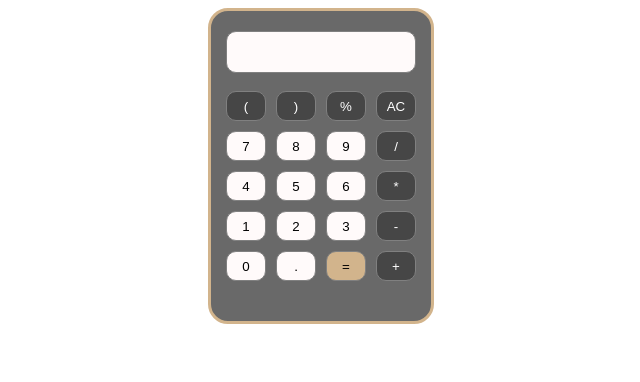
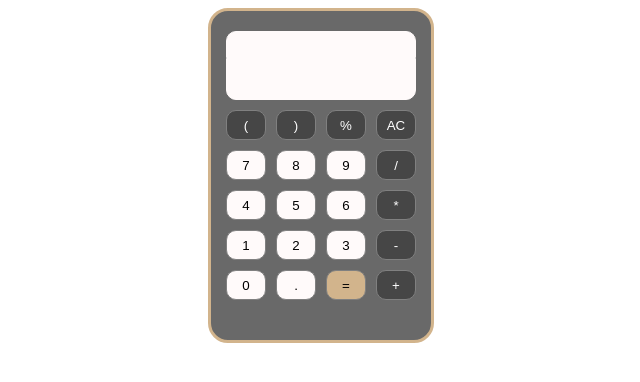
Before and after one commit to GAudrey/calculator, a plain HTML site: page index.html in a window 1280 px wide. Shown: the whole page, without its empty margins (319-959 px from the left). Drawn offline with Linux system fonts and the light colour scheme.

Commit message:
add a history input, not yet cleanable

```diff
--- a/calculator.js
+++ b/calculator.js
@@ -13,13 +13,22 @@ const buttonsArr = ['(', ')', '%', 'AC', '7', '8', '9', '/', '4', '5', '6', '*',
     const divInput = document.createElement('div');
     divInput.className = 'input-zone';
 
+    newMain.appendChild(divInput);
+
+    const histInput = document.createElement('input');
+    histInput.className = 'input-screen-hist';
+    histInput.type = 'text';
+    histInput.value = '';
+    histInput.readOnly = true;
+
+    divInput.appendChild(histInput);
+
     const newInput = document.createElement('input');
     newInput.className = 'input-screen';
     newInput.type = 'text';
     newInput.value = '';
     newInput.readOnly = true;
 
-    newMain.appendChild(divInput);
     divInput.appendChild(newInput);
 
     // buttons
--- a/operations-calculator.js
+++ b/operations-calculator.js
@@ -1,11 +1,10 @@
-/* éviter la répétition en suivant du même opérateur et de la virgule, vider l'input après avoir eu la solution*/
-
 function safeEval(str){
     return Function('return ' + str)()
 }
 
 const contentButton = document.querySelectorAll('button'); // all buttons
-const contentInput = document.querySelector('input');
+const contentInput = document.querySelector('.input-screen');
+const contentHist = document.querySelector('.input-screen-hist');
 
 for (let content of contentButton){
     content.addEventListener('click', () => {
@@ -33,6 +32,9 @@ for (let content of contentButton){
 
         // result
         else{
+            // add result in another input
+            contentHist.value = contentInput.value + '=' + safeEval(contentInput.value);
+            // clean input result
             contentInput.value = safeEval(contentInput.value);
             // loop to disable buttons
             for(let i = 0 ; i < contentButton.length ; i ++){
--- a/style.css
+++ b/style.css
@@ -23,20 +23,33 @@ body {
     grid-column: 1 /  span 4;
 }
 
+.input-screen-hist {
+    width: 178px;
+    height: 25px;
+    background-color: snow;
+    border: 1px solid snow;
+    border-radius: 10px 10px 0px 0px;
+    padding: 0px 10px 0px 0px;
+    text-align: right;
+    font-size: 15px;
+}
 .input-screen {
     width: 178px;
     height: 40px;
     background-color: snow;
-    border: 1px solid grey;
-    border-radius: 10px;
+    border: 1px solid snow;
+    border-radius: 0px 0px 10px 10px;
     padding: 0px 10px 0px 0px;
     text-align: right;
     font-size: 15px;
 }
 
+.input-screen-hist:hover, .input-screen-hist:focus{
+    outline: none;
+}
+
 .input-screen:hover, .input-screen:focus{
     outline: none;
-    box-shadow: 0 0 10px 5px #464646;
 }
 
 /* buttons classic*/
```
